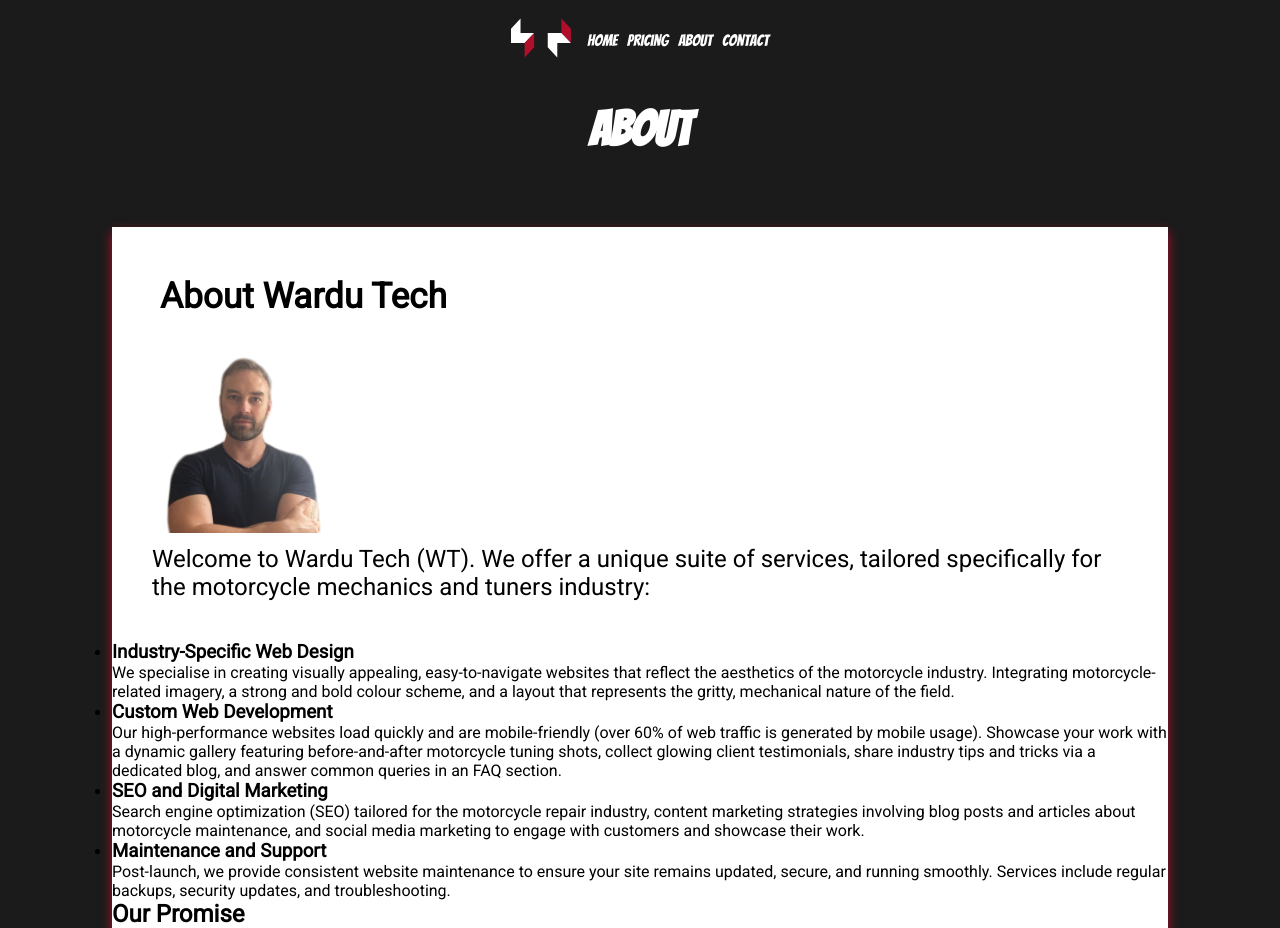
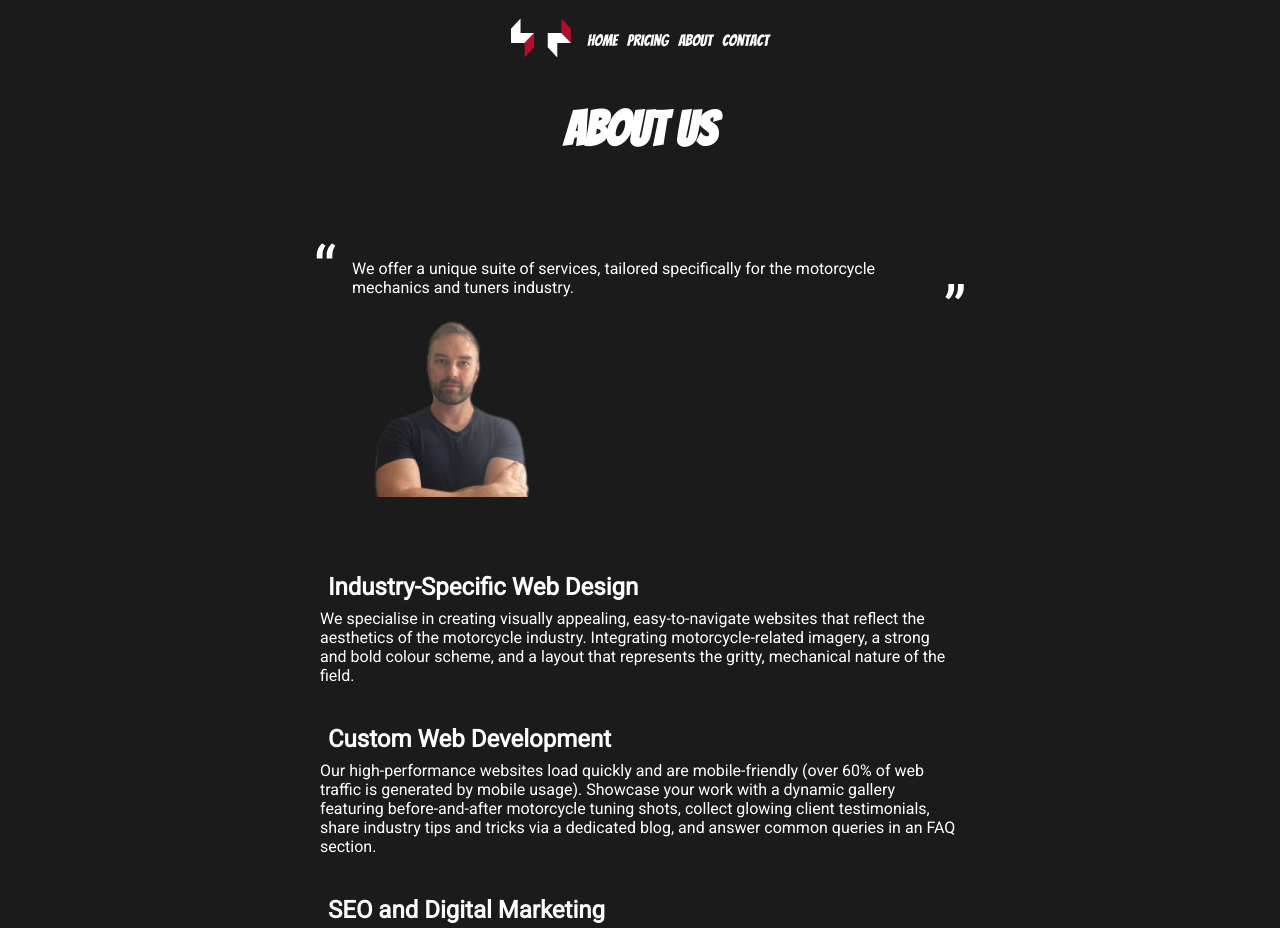
Before and after one commit to wardu/wardu-tech, a Next.js app: page /about in a window 1280 px wide. Shown: the top 928 px of the page. Built offline with nearby package versions, Linux system fonts and the light colour scheme.

Commit message:
:lipstick: add styling to about page

```diff
--- a/src/app/about/page.jsx
+++ b/src/app/about/page.jsx
@@ -1,5 +1,6 @@
 import styles from "./page.module.css";
 import Image from "next/image";
+import Button from "@/components/Button/Button";
 
 import { Roboto } from "next/font/google";
 const roboto = Roboto({
@@ -10,11 +11,14 @@
 const About = () => {
   return (
     <>
-      <h1 className={styles.title}>About</h1>
+      <h1 className={styles.title}>About Us</h1>
       <div className={`${roboto.className} ${styles.container}`}>
         <div className={styles.cardContainer}>
           <div className={styles.card}>
-            <h2 className={styles.cardTitle}>About Wardu Tech</h2>
+            <p className={styles.blockquote}>
+              We offer a unique suite of services, tailored specifically for the
+              motorcycle mechanics and tuners industry.
+            </p>
             <div className={styles.profileContainer}>
               <Image
                 className={styles.profile}
@@ -24,15 +28,12 @@
                 height={200}
               />
             </div>
-            <p className={styles.cardText}>
-              Welcome to Wardu Tech (WT). We offer a unique suite of services,
-              tailored specifically for the motorcycle mechanics and tuners
-              industry:
-            </p>
           </div>
-          <ul>
+          <ul className={styles.list}>
             <li>
-              <h3>Industry-Specific Web Design</h3>
+              <h3 className={styles.listTitles}>
+                Industry-Specific Web Design
+              </h3>
               <p>
                 We specialise in creating visually appealing, easy-to-navigate
                 websites that reflect the aesthetics of the motorcycle industry.
@@ -42,7 +43,7 @@
               </p>
             </li>
             <li>
-              <h3>Custom Web Development</h3>
+              <h3 className={styles.listTitles}>Custom Web Development</h3>
               <p>
                 Our high-performance websites load quickly and are
                 mobile-friendly (over 60% of web traffic is generated by mobile
@@ -53,7 +54,7 @@
               </p>
             </li>
             <li>
-              <h3>SEO and Digital Marketing</h3>
+              <h3 className={styles.listTitles}>SEO and Digital Marketing</h3>
               <p>
                 Search engine optimization (SEO) tailored for the motorcycle
                 repair industry, content marketing strategies involving blog
@@ -63,7 +64,7 @@
               </p>
             </li>
             <li>
-              <h3>Maintenance and Support</h3>
+              <h3 className={styles.listTitles}>Maintenance and Support</h3>
               <p>
                 Post-launch, we provide consistent website maintenance to ensure
                 your site remains updated, secure, and running smoothly.
@@ -73,7 +74,7 @@
             </li>
           </ul>
           <div>
-            <h2>Our Promise</h2>
+            <h3 className={styles.listTitles}>Our Promise</h3>
             <p>
               If you're serious about maximising the return on your investment
               in web design and SEO for your motorcycle mechanics and tuners
@@ -92,11 +93,16 @@
               you based on your unique needs.
             </p>
 
-            <h2>Ready to Rev Up Your Online Presence?</h2>
+            <h3 className={styles.listTitles}>
+              Ready to Rev Up Your Online Presence?
+            </h3>
             <p>
               We're so confident in our skills and the calibre of our work, that
               we back each project with a 100% refund guarantee.
             </p>
+            <div className={styles.buttonContainer}>
+              <Button url='/contact' text='Work With Us' />
+            </div>
           </div>
         </div>
       </div>
--- a/src/app/about/page.module.css
+++ b/src/app/about/page.module.css
@@ -13,14 +13,11 @@
   padding: 1.5rem 1rem;
 }
 .cardContainer {
-  box-shadow: 0px 5px 10px 0px #b20e2c;
   margin: 3rem;
-  /* max-width: 20rem; */
+  max-width: 40rem;
   display: flex;
   flex-direction: column;
   justify-self: space-between;
-  color: black;
-  background-color: white;
 }
 
 .card {
@@ -40,3 +37,45 @@
   font-size: 1.5rem;
   padding: 0.5rem;
 }
+
+.list {
+  list-style-type: none; /* Remove bullet points */
+  margin: 0; /* Remove default margin */
+  padding: 0; /* Remove default padding */
+}
+
+.blockquote {
+  position: relative;
+  /* background: #ddd; */
+}
+
+.blockquote:before {
+  position: absolute;
+  content: open-quote;
+  font-size: 4em;
+  margin-left: -0.6em;
+  margin-top: -0.4em;
+}
+.blockquote:after {
+  position: absolute;
+  content: close-quote;
+  font-size: 4em;
+  bottom: 0;
+  right: 0;
+  margin-right: -0.6em;
+  margin-bottom: -0.8em;
+}
+.blockquote p {
+  display: inline;
+}
+
+.listTitles {
+  font-size: 1.5rem;
+  font-weight: bold;
+  padding: 0.5rem;
+  margin-top: 2rem;
+}
+
+.buttonContainer {
+  padding-top: 2rem;
+}
```
